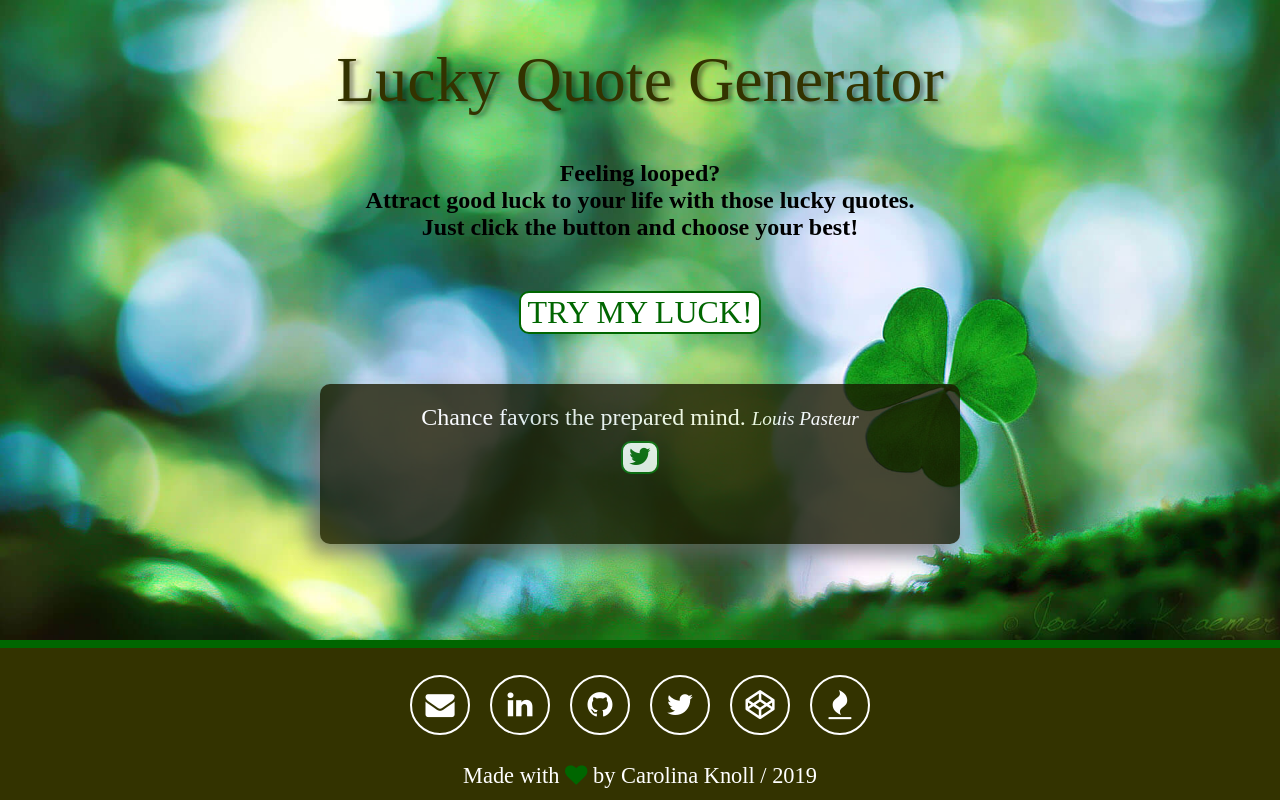
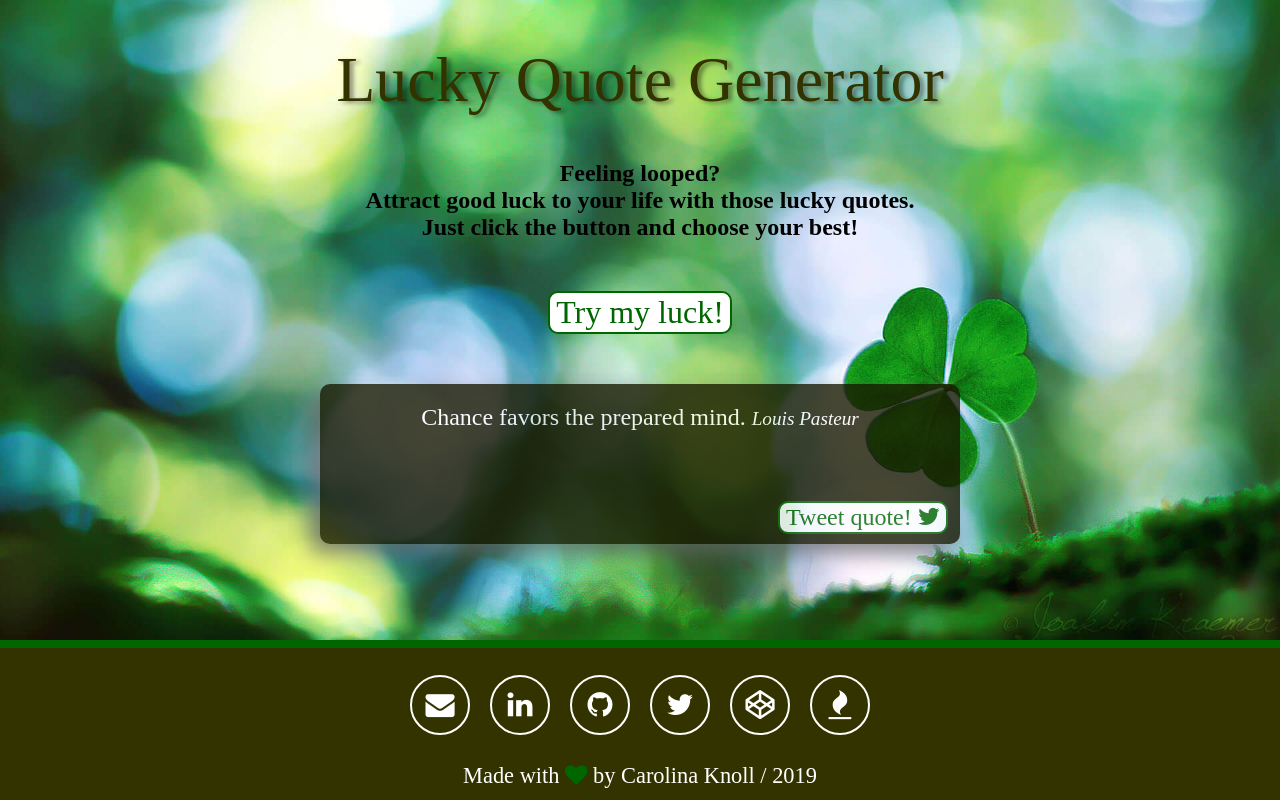
Before and after one commit to carolinaknoll/quote-generator, a React app: page / in a window 1280 px wide. Built offline with nearby package versions, Linux system fonts and the light colour scheme; a web font is replaced by a local one.

Commit message:
Refactor quote-box elements and styles

```diff
--- a/src/components/quote-box.js
+++ b/src/components/quote-box.js
@@ -26,7 +26,7 @@ export default class SearchComponent extends Component {
           <span className="author" id="author"></span>
 
           <a id="tweet-quote" title="Tweet quote!" href="https://twitter.com/intent/tweet" target="_blank" rel="noopener noreferrer">
-            <button className="quote-button" id="new-quote"><i className="fa fa-twitter"></i></button>
+            <button className="quote-button" id="new-quote">Tweet quote! <i className="fa fa-twitter"></i></button>
           </a>
         </div>
       </div>
--- a/src/styles/quote-box.css
+++ b/src/styles/quote-box.css
@@ -3,56 +3,50 @@
   flex: 1 0 auto;
 }
 
-.quote-button {
-  font-family: Delius;
-  font-size: 2em;
+.quote-box-container .quote-button {
+  background: #FFF;
+  border-radius: 10px;
+  border: 2px solid #006600;
   color: #006600;
   cursor: pointer;
-  text-transform: uppercase;
-  background: #FFF;
-  border: 2px solid #006600;
-  border-radius: 10px;
+  font-family: 'Delius', cursive;
+  font-size: 2em;
   margin: 50px;
-  transition: 0.2s;
+  transition: 0.5s;
 }
 
-.quote-button:hover {
+.quote-box-container .quote-button:hover {
   background: #E1DFDF;
-  border: 4px solid #006600;
+  box-shadow: 3px 3px 3px rgba(0, 0, 0, 0.5);
   transform: scale(1.1);
-  text-shadow: 1px 1px 1px rgba(0, 0, 0, 20);
-  box-shadow: 3px 3px 3px rgba(0, 0, 0, 0.5);
 }
 
-.quote-box {
+.quote-box-container .quote-box {
+  background-color: #191a00;
+  border-radius: 10px;
+  box-shadow: -10px 10px 20px rgba(100, 100, 100, 0.9);
+  color: #FFF;
   font-size: 1.5em;
-  text-align: center;
-  background-color: #191a00;
+  min-height: 120px;
+  margin: auto;
+  max-width: 600px;
   opacity: 0.8;
   padding: 20px;
-  margin: 0 auto;
-  height: 120px;
-  max-width: 600px;
-  border-radius: 10px;
-  color: #FFF;
-  box-shadow: -10px 10px 20px rgba(100, 100, 100, 0.9);
+  position: relative;
 }
 
-#tweet-quote .quote-button {
+.quote-box-container #tweet-quote .quote-button {
   cursor: pointer;
   font-size: 1em;
   margin: 10px auto;
   display: block;
   text-align: center;
+  position: absolute;
+  bottom: 0;
+  right: .5em;
 }
 
-.author {
+.quote-box-container .quote-box .author {
   font-size: 0.8em;
   font-style: italic;
 }
-
-@media screen and (max-width: 850px) {
-  .quote-box {
-    height: 100%;
-  }
-}
```
